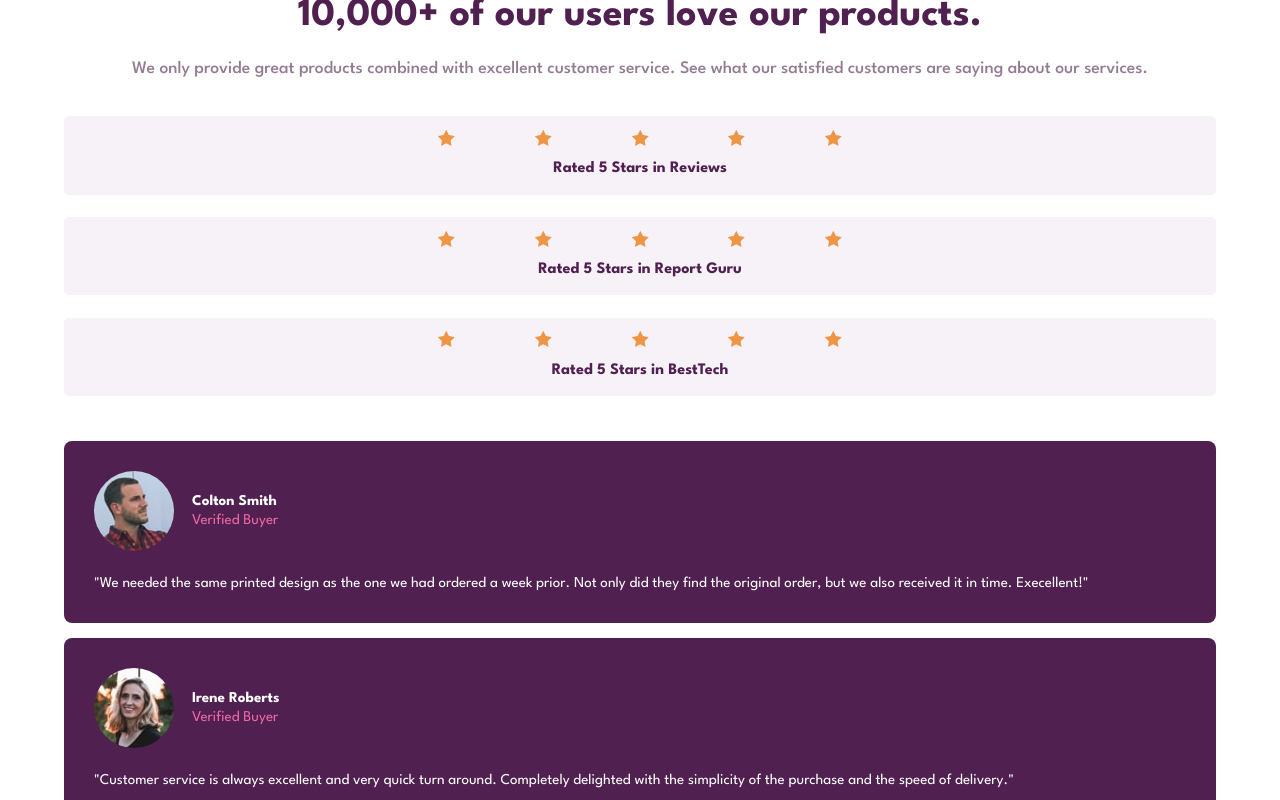
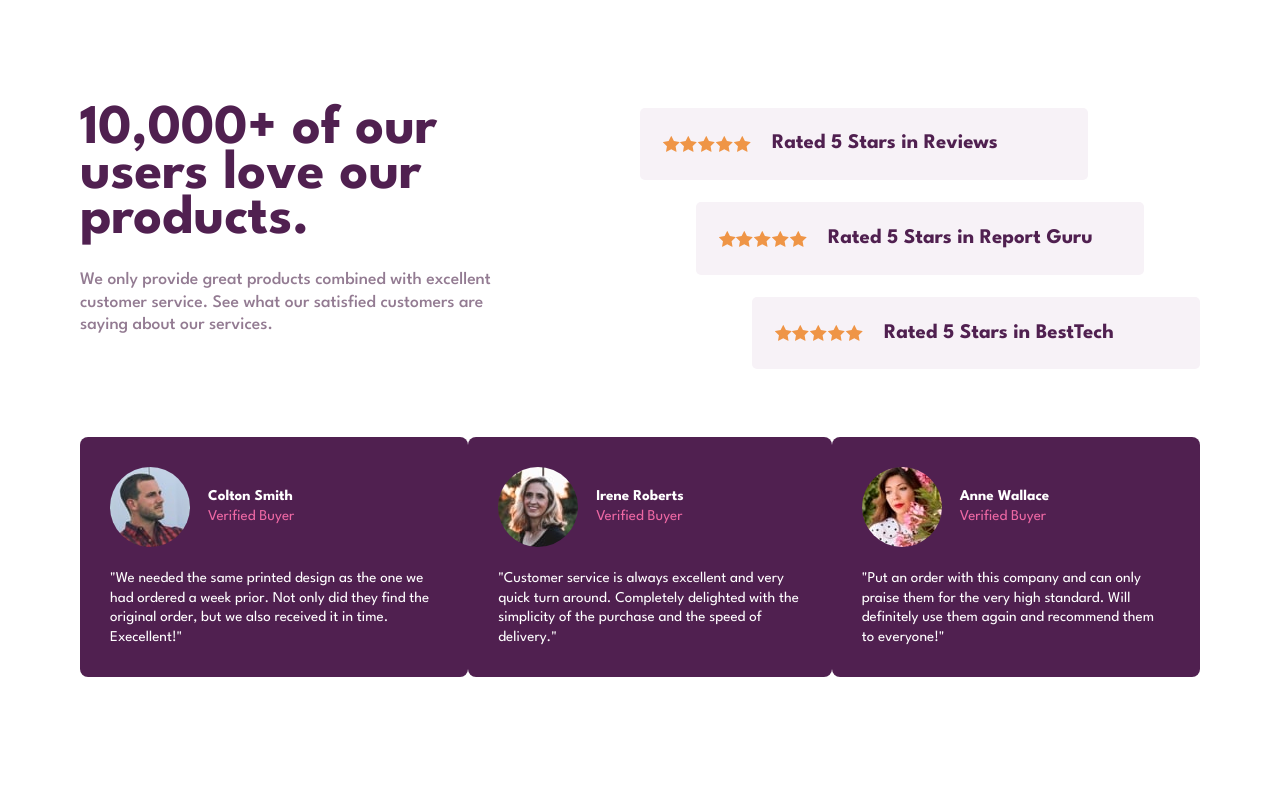
Before and after one commit to yorchAdalbert/social-proof-section-master, a website: page src/index.html in a window 1280 px wide. Shown: the top 800 px of the page. Drawn offline with Linux system fonts and the light colour scheme.

Commit message:
Style rating section

```diff
--- a/src/index.html
+++ b/src/index.html
@@ -37,7 +37,7 @@
                     <p>Rated 5 Stars in Reviews</p>
                 </div>
 
-                <div class="rating__container">
+                <div class="rating__container center">
                     <div class="stars">
                         <img src="img/icon-star.svg" alt="">
                         <img src="img/icon-star.svg" alt="">
@@ -48,7 +48,7 @@
                     <p>Rated 5 Stars in Report Guru</p>
                 </div>
 
-                <div class="rating__container">
+                <div class="rating__container right">
                     <div class="stars">
                         <img src="img/icon-star.svg" alt="">
                         <img src="img/icon-star.svg" alt="">
@@ -61,7 +61,7 @@
             </article>
         </section>
 
-        <section class="review__cards">
+        <section class="review__cards container">
             <article class="user__card">
                 <div class="user__info">
                     <img src="img/image-colton.jpg" alt="User image">
--- a/src/styles/sass/abstract/_index.scss
+++ b/src/styles/sass/abstract/_index.scss
@@ -1 +1,2 @@
 @forward '../abstract/colors';
+@forward '../abstract/media';
--- /dev/null
+++ b/src/styles/sass/abstract/_media.scss
@@ -0,0 +1,56 @@
+@media (min-width: 880px) {
+
+    .container {
+        display: flex;
+        justify-content: space-between;
+    }
+
+    .review {
+
+        .review__content {
+            width: 38%;
+
+            .review__title {
+                font-size: 3.5rem;
+            }
+
+            h1,
+            p {
+                text-align: left;
+            }
+        }
+
+        .review__ratings {
+            display: flex;
+            flex-direction: column;
+            width: 50%;
+
+            .rating__container {
+                display: flex;
+                align-items: center;
+                width: 80%;
+                padding: 1.5em;
+
+                p {
+                    font-size: 1.3rem;
+                    margin-left: 1em;
+                    padding: 0;
+                }
+            }
+
+            .stars {
+                width: 22%;
+                margin: 0;
+                padding: 0;
+            }
+        }
+    }
+
+    .center {
+        align-self: center;
+    }
+
+    .right {
+        align-self: flex-end;
+    }
+}
--- a/src/styles/sass/components/_main-container.scss
+++ b/src/styles/sass/components/_main-container.scss
@@ -1,3 +1,6 @@
+@use '../abstract/media';
+
 .reviews__container {
     width: 90%;
+    max-width: 70rem;
 }
```
Also changed, not shown: src/styles/css/main.css, 1 other file.
